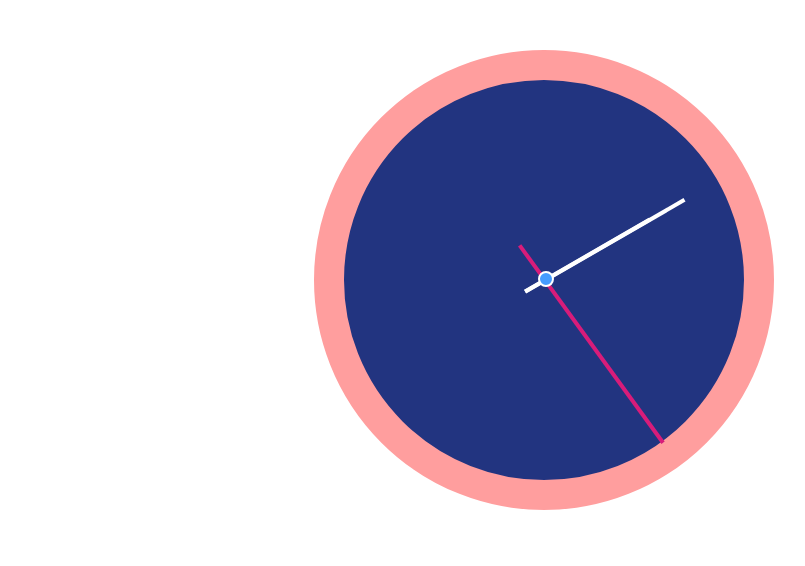
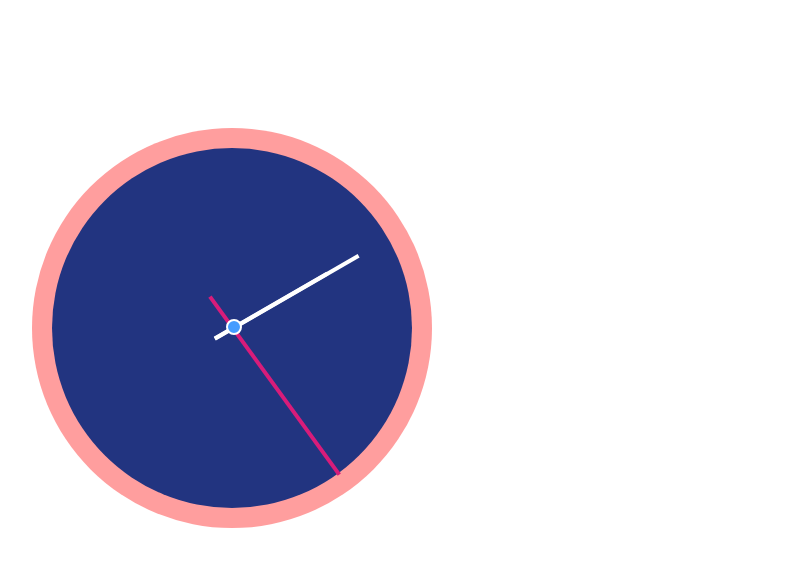
Before and after one commit to vishnuramana/analogclock, a React (Create React App) app: page / in a window 1280 px wide. Shown: the top 566 px of the page, without its empty margins (96-901 px from the left). Built offline with nearby package versions, Linux system fonts and the light colour scheme; the HTML template or start-up script is replaced by a standard one.

Commit message:
Modified css

```diff
--- a/src/MyClock.js
+++ b/src/AnalogClock.js
@@ -4,14 +4,15 @@ import SecondHand from './SecondHand.js';
 import MinuteHand from './MinuteHand.js';
 import HourHand from './HourHand.js';
 
-class MyClock extends Component {
+class AnalogClock extends Component {
 
     constructor(props) {
         super(props);
+        let date = new Date();
         this.state = {
-            seconds: 0,
-            minutes: 0,
-            hours: 0
+            seconds: date.getSeconds(),
+            minutes: date.getMinutes(),
+            hours: date.getHours() > 12 ? date.getHours() - 12 : date.getHours()
         }
     }
 
@@ -29,15 +30,17 @@ class MyClock extends Component {
     render() {
         return (
             <div className="clock-container">
-                <div className="clock-base">
-                    <div className="clock-center"></div>
-                    <SecondHand currSecond={this.state.seconds} />
-                    <MinuteHand currMinute={this.state.minutes} />
-                    <HourHand currHour={this.state.hours} />
+                <div className="clock-base-border">
+                    <div className="clock-base">
+                        <div className="clock-center"></div>
+                        <SecondHand currSecond={this.state.seconds} />
+                        <MinuteHand currMinute={this.state.minutes} />
+                        <HourHand currHour={this.state.hours} />
+                    </div>
                 </div>
             </div>
         )
     }
 }
 
-export default MyClock;
+export default AnalogClock;
--- a/src/App.js
+++ b/src/App.js
@@ -1,12 +1,18 @@
 import React, { Component } from 'react';
-import MyClock from './MyClock.js'
+import AnalogClock from './AnalogClock.js'
 
 class App extends Component {
 
   render() {
+    let options={
+      "width" : "400px",
+      "border": true,
+      "border-color": "#ff9e9e",
+      "base-color": "#223480"
+    }
     return (
-      <div>
-      <MyClock />
+      <div className="app">
+        <AnalogClock {...options} />
       </div>
     );
   }
--- a/src/Clock.css
+++ b/src/Clock.css
@@ -1,17 +1,22 @@
-.clock-container{
-    padding-top: 50px;
-    min-height: 100%;
-    width: 100%;
-    display: flex;
-    justify-content: center;
-	align-items: center;
+.clock-container {
+	height: 400px;
+	width: 400px;
 }
 
-.clock-container .clock-base{
+.clock-container .clock-base-border {
 	position: relative;
-    border: 30px solid #ff9e9e;
-    height: 400px;
-    width: 400px;
+	box-sizing: border-box;
+	height: 100%;
+	width: 100%;
+	background-color: #ff9e9e;
+	padding: 5% 5% 5% 5%;
+	border-radius: 100%;
+}
+
+.clock-container .clock-base {
+	position: relative;
+	height: 100%;
+	width: 100%;
 	background-color: #223480;
 	border-radius: 100%;
 }
--- a/src/index.css
+++ b/src/index.css
@@ -3,9 +3,11 @@ body {
   padding: 0;
   width: 100%;
   height: 100%;
-  font-family: -apple-system, BlinkMacSystemFont, "Segoe UI", "Roboto", "Oxygen",
-    "Ubuntu", "Cantarell", "Fira Sans", "Droid Sans", "Helvetica Neue",
-    sans-serif;
+  font-family: -apple-system, BlinkMacSystemFont, "Segoe UI", "Roboto", "Oxygen", "Ubuntu", "Cantarell", "Fira Sans", "Droid Sans", "Helvetica Neue", sans-serif;
   -webkit-font-smoothing: antialiased;
   -moz-osx-font-smoothing: grayscale;
 }
+
+.app {
+  padding: 10% 0 0 10%;
+}
```
Also changed, not shown: src/Hand.js (added, +20 -0 lines), 1 other file (tests, documents, lock files or other folders). Lines whose indentation alone changed are shown as unchanged.
